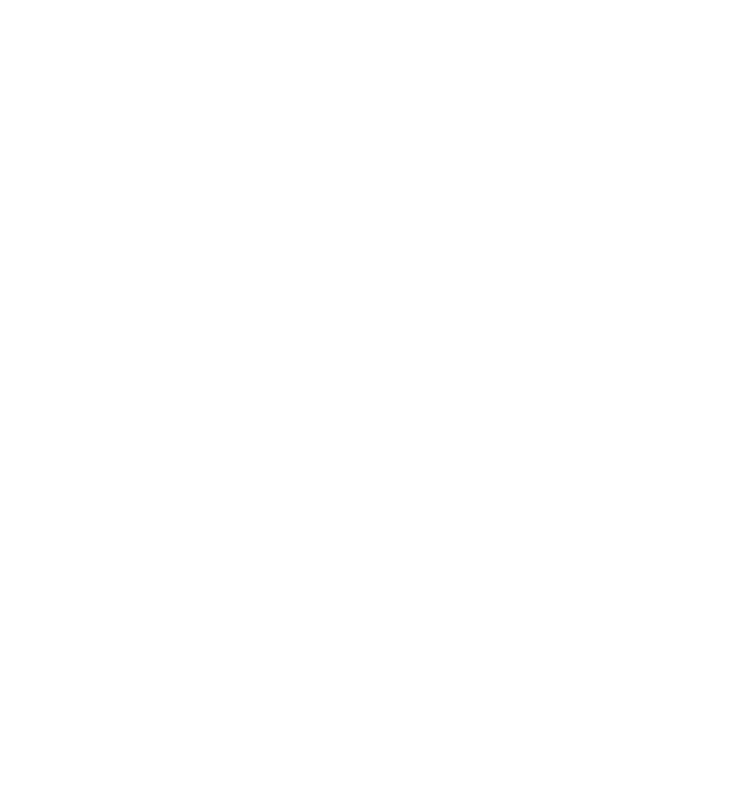
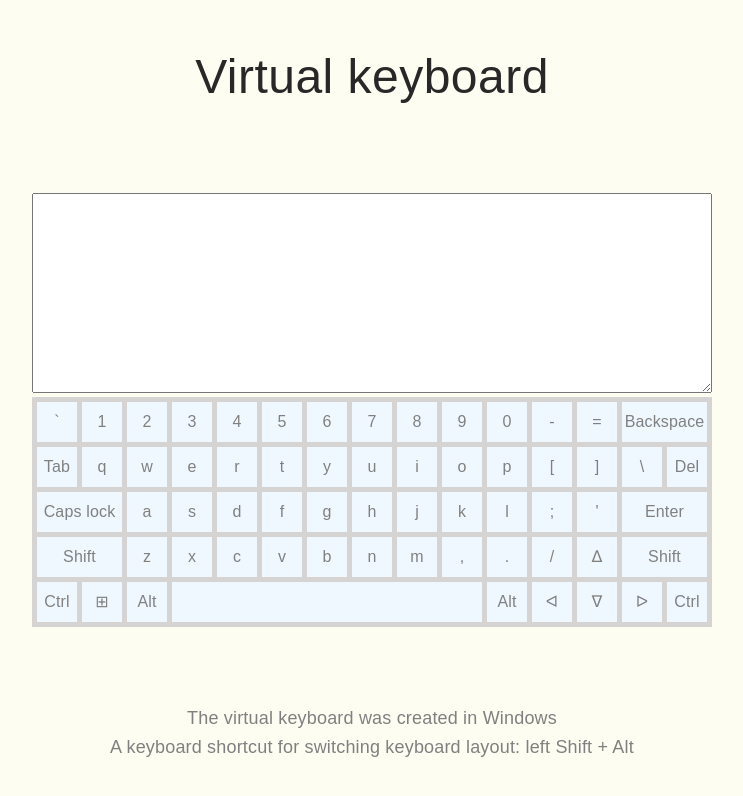
Before and after one commit to ChValeriya/virtual-keyboard, a plain HTML site: page virtual-keyboard/index.html in a window 1280 px wide. Shown: the whole page, without its empty margins (268-1011 px from the left). Drawn offline with Linux system fonts and the light colour scheme.

Commit message:
feat: add keyboard design

```diff
--- /dev/null
+++ b/virtual-keyboard/assets/styles/_global.scss
@@ -0,0 +1,8 @@
+@mixin font($ff, $fw, $fs, $lh, $ls, $col) {
+    font-family: $ff;
+    font-weight: $fw;
+    font-size: $fs;
+    line-height: $lh;
+    letter-spacing: $ls;
+    color: $col;
+}
--- /dev/null
+++ b/virtual-keyboard/assets/styles/_normalize.scss
@@ -0,0 +1,22 @@
+* {
+    margin: 0;
+    padding: 0;
+    box-sizing: border-box;
+}
+
+a {
+    text-decoration: none;
+}
+
+ul {
+    list-style: none;
+}
+
+body {
+    min-height: 100vh;
+    width: 100vw;
+    display: flex;
+    flex-direction: column;
+    justify-content: space-around;
+    align-items: center;
+}
--- a/virtual-keyboard/script.js
+++ b/virtual-keyboard/script.js
@@ -0,0 +1,119 @@
+let body = document.querySelector('body');
+
+let header = document.createElement('header');
+header.classList.add('header');
+let title = document.createElement('h1');
+title.classList.add('header__title');
+title.textContent = 'Virtual keyboard';
+header.prepend(title);
+
+
+let main = document.createElement('main');
+main.classList.add('main');
+let textarea = document.createElement('textarea');
+textarea.classList.add('textarea');
+textarea.setAttribute('rows', '5');
+textarea.setAttribute('cols', '50');
+let keyboard = document.createElement('div');
+keyboard.classList.add('keyboard');
+
+let keyboardRow1 = document.createElement('div');
+keyboardRow1.classList.add('keyboard__row');
+let button = document.createElement('div');
+let keyboardRow2 = document.createElement('div');
+keyboardRow2.classList.add('keyboard__row');
+let keyboardRow3 = document.createElement('div');
+keyboardRow3.classList.add('keyboard__row');
+let keyboardRow4 = document.createElement('div');
+keyboardRow4.classList.add('keyboard__row');
+let keyboardRow5 = document.createElement('div');
+keyboardRow5.classList.add('keyboard__row');
+
+let row1ContentEn = ['`', '1', '2', '3', '4', '5', '6', '7', '8', '9', '0', '-', '=', 'Backspace'];
+let row1ContentEnUp = ['~', '!', '@', '#', '$', '%', '^', '&', '*', '(', ')', '_', '+', 'Backspace'];
+let row1ContentRus = ['ё', '1', '2', '3', '4', '5', '6', '7', '8', '9', '0', '-', '=', 'Backspace'];
+let row1ContentRusUp = ['Ё', '!', '"', '№', ';', '%', ':', '?', '*', '(', ')', '_', '+', 'Backspace'];
+for (let i = 0; i < row1ContentEn.length; i++) {
+  let clone = button.cloneNode();
+  clone.classList.add('keyboard__button');
+  if (i === 13) {
+    clone.classList.add('keyboard__button_big');
+  }
+  clone.textContent = `${row1ContentEn[i]}`;
+  keyboardRow1.append(clone);
+}
+
+let row2ContentEn = ['Tab', 'q', 'w', 'e', 'r', 't', 'y', 'u', 'i', 'o', 'p', '[', ']', '\\', 'Del'];
+let row2ContentEnUp = ['Tab', 'Q', 'W', 'E', 'R', 'T', 'Y', 'U', 'I', 'O', 'P', '{', '}', '|', 'Del'];
+let row2ContentRus = ['Tab', 'й', 'ц', 'у', 'к', 'е', 'н', 'г', 'ш', 'щ', 'з', 'х', 'ъ', '\\', 'Del'];
+let row2ContentRusUp = ['Tab', 'Й', 'Ц', 'У', 'К', 'Е', 'Н', 'Г', 'Ш', 'Щ', 'З', 'Х', 'Ъ', '/', 'Del'];
+for (let i = 0; i < row2ContentEn.length; i++) {
+  let clone = button.cloneNode();
+  clone.classList.add('keyboard__button');
+  clone.textContent = `${row2ContentEn[i]}`;
+  keyboardRow2.append(clone);
+}
+
+let row3ContentEn = ['Caps lock', 'a', 's', 'd', 'f', 'g', 'h', 'j', 'k', 'l', ';', '\'', 'Enter'];
+let row3ContentEnUp = ['Caps lock', 'A', 'S', 'D', 'F', 'G', 'H', 'J', 'K', 'L', ':', '"', 'Enter'];
+let row3ContentRus = ['Caps lock', 'ф', 'ы', 'в', 'а', 'п', 'р', 'о', 'л', 'д', 'ж', 'э', 'Enter'];
+let row3ContentRusUp = ['Caps lock', 'Ф', 'Ы', 'В', 'А', 'П', 'Р', 'О', 'Л', 'Д', 'Ж', 'Э', 'Enter'];
+for (let i = 0; i < row3ContentEn.length; i++) {
+  let clone = button.cloneNode();
+  clone.classList.add('keyboard__button');
+  if (i === 0 || i === 12) {
+    clone.classList.add('keyboard__button_big');
+  }
+  clone.textContent = `${row3ContentEn[i]}`;
+  keyboardRow3.append(clone);
+}
+
+let row4ContentEn = ['Shift', 'z', 'x', 'c', 'v', 'b', 'n', 'm', ',', '.', '/', 'ᐃ', 'Shift'];
+let row4ContentEnUp = ['Shift', 'Z', 'X', 'C', 'V', 'B', 'N', 'M', '<', '>', '?', 'ᐃ', 'Shift'];
+let row4ContentRus = ['Shift', 'я', 'ч', 'с', 'м', 'и', 'т', 'ь', 'б', 'ю', '.', 'ᐃ', 'Shift'];
+let row4ContentRusUp = ['Shift', 'Я', 'Ч', 'С', 'М', 'И', 'Т', 'Ь', 'Б', 'Ю', ',', 'ᐃ', 'Shift'];
+for (let i = 0; i <= 12; i++) {
+  let clone = button.cloneNode();
+  clone.classList.add('keyboard__button');
+  if (i === 0 || i === 12) {
+    clone.classList.add('keyboard__button_big');
+  }
+  clone.textContent = `${row4ContentEn[i]}`;
+  keyboardRow4.append(clone);
+}
+
+let row5ContentEn = ['Ctrl', '⊞', 'Alt', '', 'Alt', 'ᐊ', 'ᐁ', 'ᐅ', 'Ctrl'];
+for (let i = 0; i <= 8; i++) {
+  let clone = button.cloneNode();
+  clone.classList.add('keyboard__button');
+  if (i === 3) {
+    clone.classList.add('space');
+  }
+  clone.textContent = `${row5ContentEn[i]}`;
+  keyboardRow5.append(clone);
+}
+
+
+keyboard.append(keyboardRow1);
+keyboard.append(keyboardRow2);
+keyboard.append(keyboardRow3);
+keyboard.append(keyboardRow4);
+keyboard.append(keyboardRow5);
+main.append(textarea);
+main.append(keyboard);
+
+
+let footer = document.createElement('footer');
+footer.classList.add('footer');
+let os = document.createElement('p');
+let switching = document.createElement('p');
+os.classList.add('footer__information');
+switching.classList.add('footer__information');
+os.textContent = 'The virtual keyboard was created in Windows';
+switching.textContent = 'A keyboard shortcut for switching keyboard layout: left Shift + Alt';
+footer.prepend(switching);
+footer.prepend(os);
+
+body.prepend(footer);
+body.prepend(main);
+body.prepend(header);
--- a/virtual-keyboard/style.scss
+++ b/virtual-keyboard/style.scss
@@ -0,0 +1,54 @@
+@import './assets/styles/normalize';
+@import './assets/styles/global';
+
+body {
+  background-color: rgb(253, 253, 241);
+}
+
+.header__title {
+  @include font('Arial', 400, 48px, 160%, 0.01em, rgb(40, 40, 40));
+}
+
+.textarea {
+  width: 680px;
+  height: 200px;
+}
+
+.keyboard {
+  width: 680px;
+  height: 230px;
+  padding: 5px;
+  background-color: rgb(214, 211, 211);
+  display: flex;
+  flex-direction: column;
+  justify-content: space-between;
+}
+
+.keyboard__row {
+  display: flex;
+  flex-direction: row;
+  justify-content: space-between;
+}
+
+.keyboard__button {
+  width: 40px;
+  height: 40px;
+  padding-top: 12px;
+  background-color: aliceblue;
+  @include font('Arial', 400, 16px, 16px, 0.01em, gray);
+  text-align: center;
+}
+
+.keyboard__button_big {
+  width: 85px;
+}
+
+.space {
+  width: 310px;
+}
+
+.footer__information {
+  margin: 0 auto;
+  text-align: center;
+  @include font('Arial', 400, 18px, 160%, 0.01em, gray);
+}
```
Also changed, not shown: virtual-keyboard/style.css, 1 other file.
